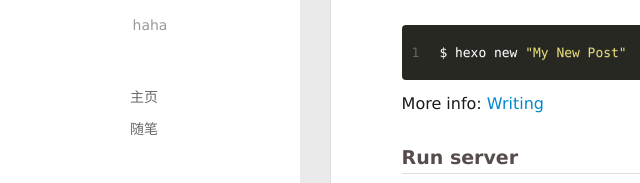
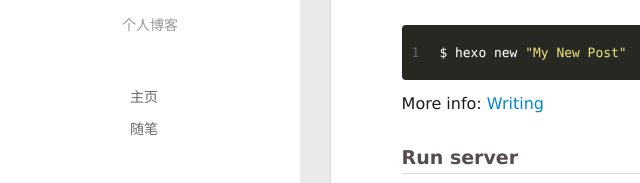
Before and after one commit to strivexiaowei/xianweiblogs.github.io, a plain HTML site: page 2019/08/09/hello-world/index.html in a window 1280 px wide. Shown: the part 327-510 px from the top of the page, 0-640 px from the left. Drawn offline with Linux system fonts and the light colour scheme; files that its build step writes are made by us from their sources; no server answers.

Commit message:
Site updated: 2019-08-09 15:49:31

```diff
--- a/2019/08/09/hello-world/index.html
+++ b/2019/08/09/hello-world/index.html
@@ -53,7 +53,7 @@
 		  <h1 class="header-author"><a href="/">黄先伟</a></h1>
 		</hgroup>
 
-		<p class="header-subtitle">haha</p>
+		<p class="header-subtitle">个人博客</p>
 
 
 		<nav class="header-menu">
@@ -113,7 +113,7 @@
 			  <h1 class="header-author js-header-author">黄先伟</h1>
 			</hgroup>
 
-			<p class="header-subtitle"><i class="icon icon-quo-left"></i>haha<i class="icon icon-quo-right"></i></p>
+			<p class="header-subtitle"><i class="icon icon-quo-left"></i>个人博客<i class="icon icon-quo-right"></i></p>
 
 
 
```
Also changed, not shown: archives/2019/08/index.html (+2 -2 lines), archives/2019/index.html (+2 -2 lines), archives/index.html (+2 -2 lines), index.html (+2 -2 lines).
